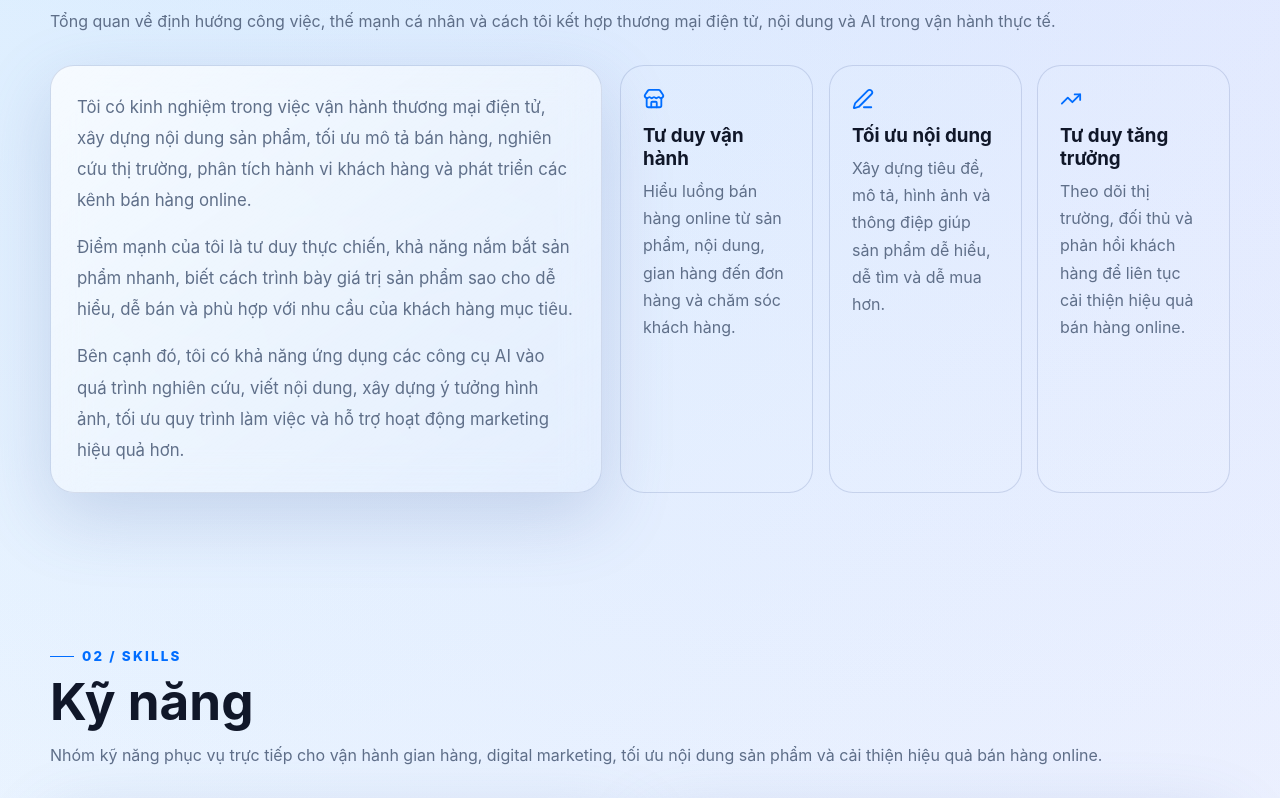
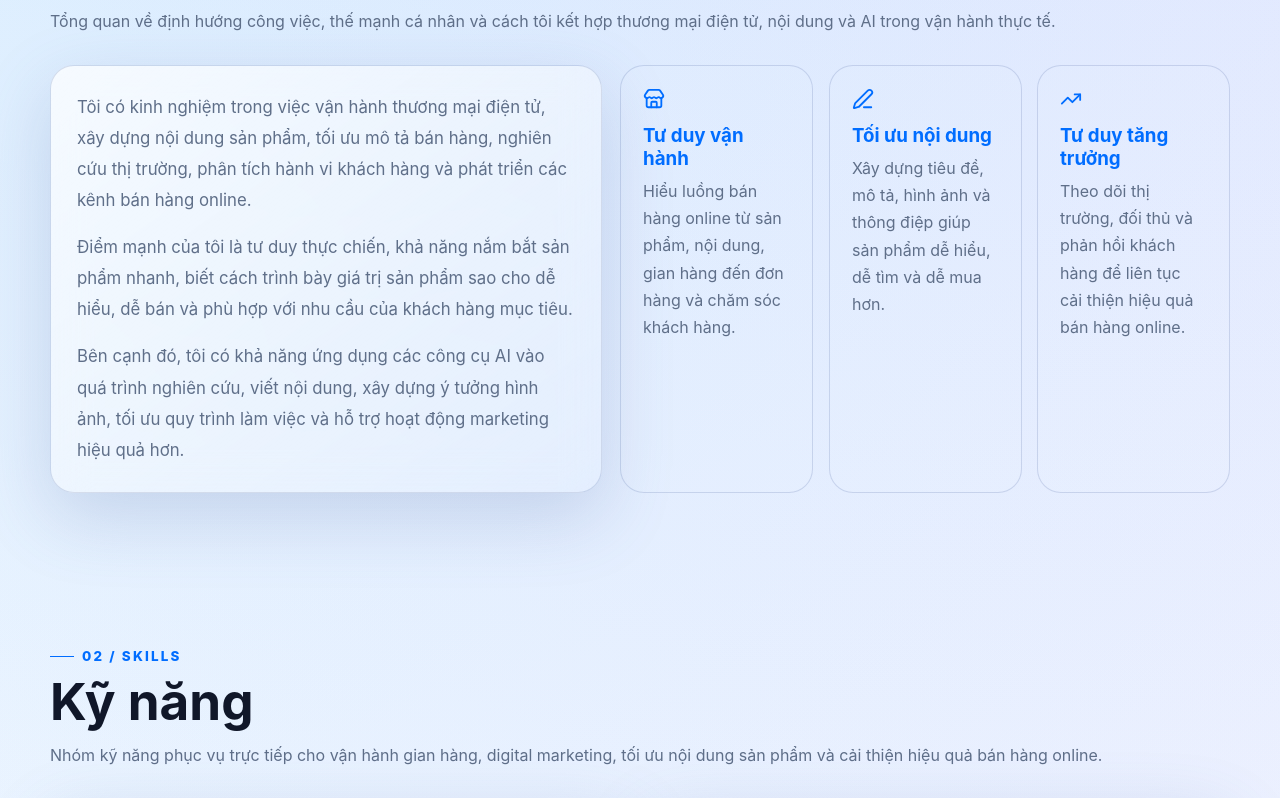
Before and after one commit to JustinNguyen9979/cv, a React (Vite) app: page / in a window 1280 px wide. Shown: the part 1082-1880 px from the top of the page. Built offline with nearby package versions, Linux system fonts and the light colour scheme.

Commit message:
style(card): change card headings color to primary brand color

```diff
--- a/src/styles/layout.css
+++ b/src/styles/layout.css
@@ -922,6 +922,7 @@
 .education-card h3,
 .contact-card h3 {
   margin: 14px 0 8px;
+  color: var(--primary);
 }
 
 .feature-card p,
```
